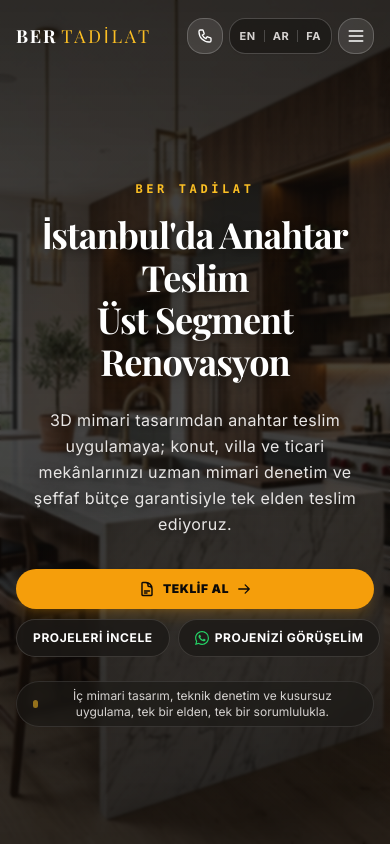
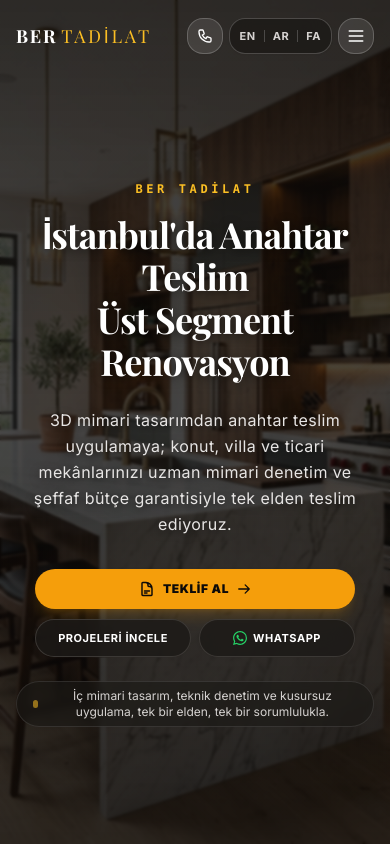
Before and after one commit to yusufcalisir/construction-web, a Next.js app: page / in a window 390 px wide. Shown: the top 844 px of the page. Built offline with nearby package versions, Linux system fonts and the light colour scheme.

Commit message:
fix(hero): fix mobile CTA button alignment with strict 50/50 grid and responsive label

```diff
--- a/components/Hero.tsx
+++ b/components/Hero.tsx
@@ -109,7 +109,7 @@ export default function Hero() {
           </p>
 
           {/* Hero Premium CTA Buttons */}
-          <div className="flex flex-col sm:flex-row items-center justify-center gap-2.5 sm:gap-3.5 mb-6 sm:mb-8 w-full sm:w-auto max-w-md sm:max-w-none">
+          <div className="flex flex-col sm:flex-row items-center justify-center gap-2.5 sm:gap-3.5 mb-6 sm:mb-8 w-full sm:w-auto max-w-xs sm:max-w-none">
             {/* Primary Teklif Al Button */}
             <a
               href="#on-degerlendirme"
@@ -132,8 +132,8 @@ export default function Hero() {
               </svg>
             </a>
 
-            {/* Mobile 2nd row / Desktop side-by-side: Projects & WhatsApp */}
-            <div className="flex items-center gap-2 sm:gap-3 w-full sm:w-auto">
+            {/* Mobile 2nd row (Strict 50/50 Grid) / Desktop: side-by-side flex */}
+            <div className="grid grid-cols-2 gap-2 sm:flex sm:items-center sm:gap-3 w-full sm:w-auto">
               <a
                 href="#gallery"
                 onClick={(e) => {
@@ -144,19 +144,20 @@ export default function Hero() {
                     window.scrollTo({ top: offsetTop, behavior: 'smooth' })
                   }
                 }}
-                className="flex-1 sm:flex-initial inline-flex items-center justify-center px-4 sm:px-6 py-2.5 sm:py-3.5 rounded-full font-bold text-xs sm:text-sm tracking-wider uppercase bg-stone-900/80 hover:bg-stone-850 text-white border border-stone-700/80 backdrop-blur-md hover:border-amber-400/50 transition-all duration-300 hover:-translate-y-0.5 active:translate-y-0 focus:outline-none cursor-pointer text-center whitespace-nowrap"
+                className="w-full sm:w-auto inline-flex items-center justify-center px-2.5 sm:px-6 py-2.5 sm:py-3.5 rounded-full font-bold text-[11px] sm:text-sm tracking-wider uppercase bg-stone-900/80 hover:bg-stone-850 text-white border border-stone-700/80 backdrop-blur-md hover:border-amber-400/50 transition-all duration-300 hover:-translate-y-0.5 active:translate-y-0 focus:outline-none cursor-pointer text-center overflow-hidden"
               >
-                {t('hero.btnProjects')}
+                <span className="truncate">{t('hero.btnProjects')}</span>
               </a>
 
               <SafeWhatsAppButton
-                className="flex-1 sm:flex-initial group inline-flex items-center justify-center gap-1.5 sm:gap-2 px-4 sm:px-6 py-2.5 sm:py-3.5 rounded-full font-bold text-xs sm:text-sm tracking-wider uppercase bg-stone-900/80 hover:bg-stone-850 text-white border border-stone-700/80 backdrop-blur-md hover:border-emerald-400/50 transition-all duration-300 hover:-translate-y-0.5 active:translate-y-0 focus:outline-none text-center whitespace-nowrap"
+                className="w-full sm:w-auto group inline-flex items-center justify-center gap-1.5 sm:gap-2 px-2.5 sm:px-6 py-2.5 sm:py-3.5 rounded-full font-bold text-[11px] sm:text-sm tracking-wider uppercase bg-stone-900/80 hover:bg-stone-850 text-white border border-stone-700/80 backdrop-blur-md hover:border-emerald-400/50 transition-all duration-300 hover:-translate-y-0.5 active:translate-y-0 focus:outline-none text-center overflow-hidden"
                 ariaLabel={t('hero.btnDiscuss')}
               >
                 <svg className="w-3.5 h-3.5 sm:w-4 sm:h-4 text-[#25D366] fill-current shrink-0" viewBox="0 0 24 24">
                   <path d="M17.472 14.382c-.297-.149-1.758-.867-2.03-.967-.273-.099-.471-.148-.67.15-.197.297-.767.966-.94 1.164-.173.199-.347.223-.644.075-.297-.15-1.255-.463-2.39-1.475-.883-.788-1.48-1.761-1.653-2.059-.173-.297-.018-.458.13-.606.134-.133.298-.347.446-.52.149-.174.198-.298.298-.497.099-.198.05-.371-.025-.52-.075-.149-.669-1.612-.916-2.207-.242-.579-.487-.5-.669-.51-.173-.008-.371-.01-.57-.01-.198 0-.52.074-.792.372-.272.297-1.04 1.016-1.04 2.479 0 1.462 1.065 2.875 1.213 3.074.149.198 2.096 3.2 5.077 4.487.709.306 1.262.489 1.694.625.712.227 1.36.195 1.871.118.571-.085 1.758-.719 2.006-1.413.248-.694.248-1.289.173-1.413-.074-.124-.272-.198-.57-.347m-5.421 7.403h-.004a9.87 9.87 0 01-5.031-1.378l-.361-.214-3.741.982.998-3.648-.235-.372a9.86 9.86 0 01-1.51-5.26c.001-5.45 4.436-9.884 9.888-9.884 2.64 0 5.122 1.03 6.988 2.898a9.825 9.825 0 012.893 6.994c-.003 5.45-4.437 9.884-9.885 9.884m8.413-18.297A11.815 11.815 0 0012.05 0C5.495 0 .16 5.335.157 11.892c0 2.096.547 4.142 1.588 5.945L.057 24l6.305-1.654a11.882 11.882 0 005.683 1.448h.005c6.554 0 11.89-5.335 11.893-11.893a11.821 11.821 0 00-3.48-8.413Z" />
                 </svg>
-                <span>{t('hero.btnDiscuss')}</span>
+                <span className="truncate sm:hidden">WhatsApp</span>
+                <span className="truncate hidden sm:inline">{t('hero.btnDiscuss')}</span>
               </SafeWhatsAppButton>
             </div>
           </div>
```
